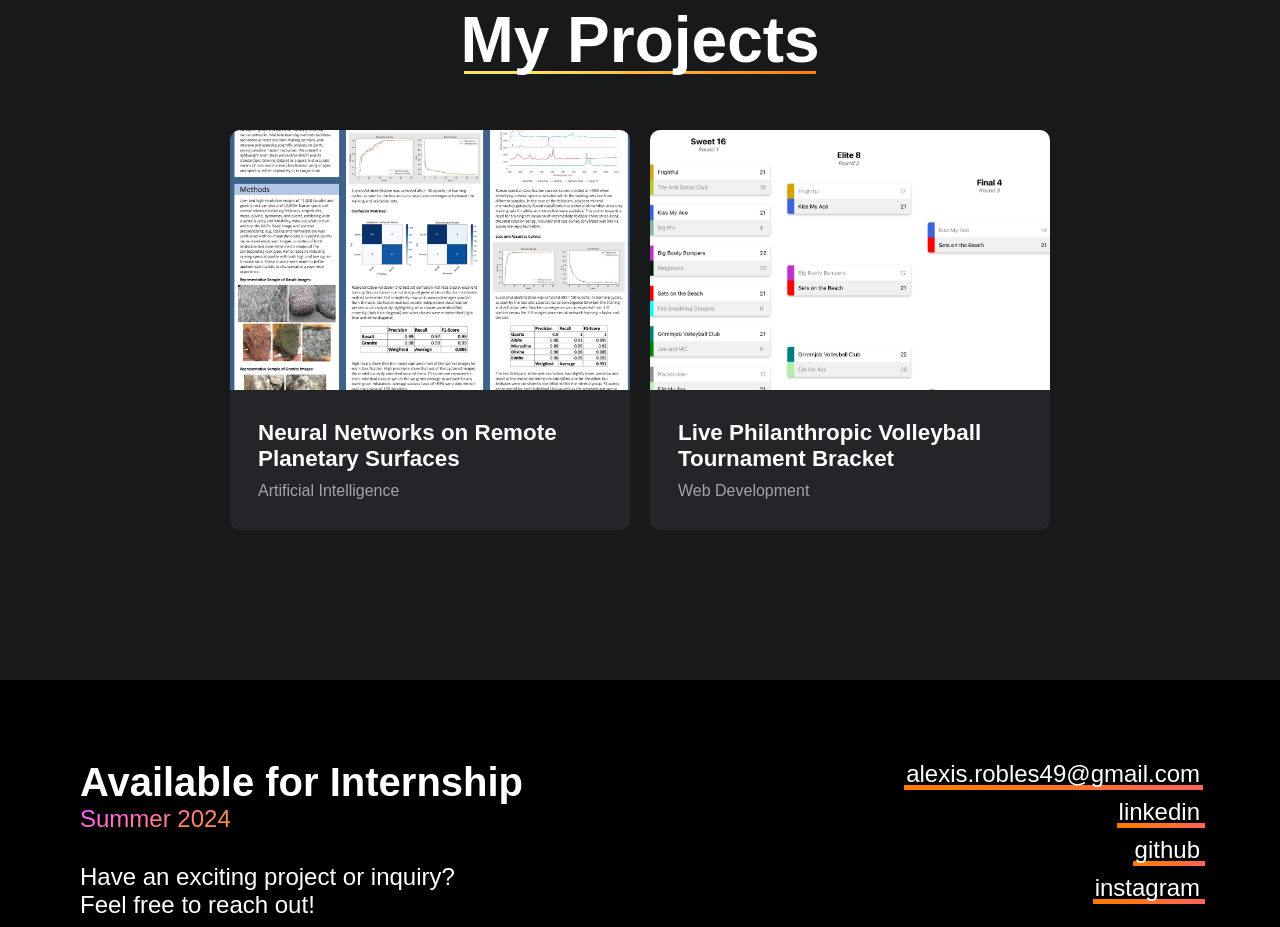
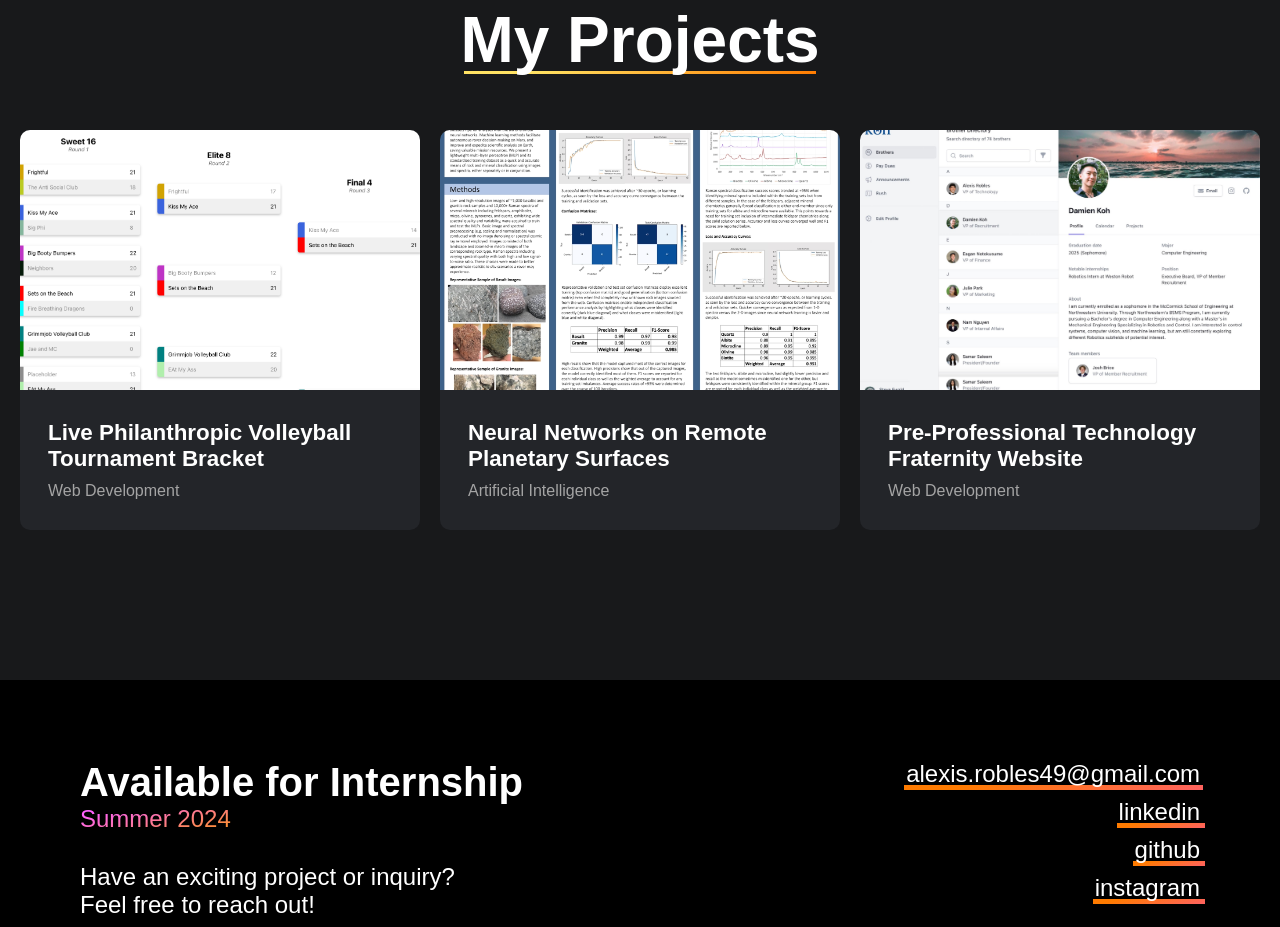
Before and after one commit to al3xisrobles/personal-website, a React (Create React App) app: page / in a window 1280 px wide. Shown: the part 2320-3247 px from the top of the page. Built offline with nearby package versions, Linux system fonts and the light colour scheme.

Commit message:
Added KTP website to projects

```diff
--- a/src/assets.js
+++ b/src/assets.js
@@ -1,5 +1,6 @@
 const assetsObject = {
   tournament: require('./images/tournament.png'),
-  sip: require('./images/sip.png')
+  sip: require('./images/sip.png'),
+  ktpPortal: require('./images/ktpportal.jpeg')
 }
 module.exports = assetsObject
--- a/src/components/Card.jsx
+++ b/src/components/Card.jsx
@@ -11,7 +11,7 @@ function Card(props) {
       {/* Card */}
       <div className="card">
         <div className="img-section">
-          <img src={assets[props.imagePath]} alt="" style={{ objectPosition: pos}}/>
+          <img src={assets[props.imagePath]} alt="" style={{ objectPosition: pos }}/>
         </div>
 
         <div className="text-section">
--- a/src/components/Projects.jsx
+++ b/src/components/Projects.jsx
@@ -8,16 +8,20 @@ function Projects() {
 
   const [firstOpened, setFirstOpened] = useState(false);
   const [secondOpened, setSecondOpened] = useState(false);
+  const [thirdOpened, setThirdOpened] = useState(false);
 
   function openClose(option) {
-    if (firstOpened || secondOpened) {
+    if (firstOpened || secondOpened || thirdOpened) {
       setFirstOpened(false);
       setSecondOpened(false);
+      setThirdOpened(false);
     } else {
       if (option === 1) {
         setFirstOpened(true);
+      } else if (option === 2) {
+        setSecondOpened(true);
       } else {
-        setSecondOpened(true);
+        setThirdOpened(true);
       }
     }
   }
@@ -26,11 +30,11 @@ function Projects() {
     <>
       <div className="projects">
 
-        {(firstOpened || secondOpened) && <div className="close-wrap" onClick={() => firstOpened ? openClose(1) : openClose(2)}></div>}
+        {(firstOpened || secondOpened || thirdOpened) && <div className="close-wrap" onClick={openClose}></div>}
 
         {/* Modal */}
           <div className="modal-wrapper">
-            {firstOpened && !secondOpened &&
+            {firstOpened && !secondOpened && !thirdOpened &&
               <Modal title="Neural Networks on Remote Planetary Surfaces"
               imagePath={'sip'}
               handleClick={() => openClose(1)}
@@ -38,7 +42,7 @@ function Projects() {
               buttonSrc="https://drive.google.com/file/d/1jV1F0A4wqArL8w1Qx5_OdbR654xvup3o/view?usp=sharing"
               buttonText="Read the Poster"/>}
 
-            {secondOpened && !firstOpened &&
+            {secondOpened && !firstOpened && !thirdOpened &&
               <Modal title="Live Philanthropic Volleyball Tournament Bracket"
               imagePath={'tournament'}
               handleClick={() => openClose(2)}
@@ -46,6 +50,14 @@ function Projects() {
               a dynamic bracket UI for live user experience during a philanthropic volleyball tournament with React.js and Flask. Pictured to the left is the live bracket that participants of the tournament could visit on their mobile phone live to see how their team is doing. The web app was connected to a Google spreadsheet that was updated as the tournament went on."
               buttonSrc="https://github.com/al3xisrobles/Live-Tournament-Tracker"
               buttonText="Project Repo"/>}
+
+            {thirdOpened && !secondOpened && !firstOpened &&
+              <Modal title="Kappa Theta Pi Pre-Professional Technology Fraternity Website"
+              imagePath={'ktpPortal'}
+              handleClick={() => openClose(3)}
+              text="As VP of Technology, I developed Kappa Theta Pi’s website with React.js, Tailwind, and Firebase to communicate fraternity purpose and events through minimalistic design, as well as collaborated with the rest of the executive team to organize workshops, lead fraternity meetings, and facilitate the rush and professional development processes. I created an interactive member portal on the website through Firebase to enable scalable networking for members. Currently, I am spearheading a team of 30 undergraduate students in completing a semester-long independent project."
+              buttonSrc="https://www.ktpnu.com/"
+              buttonText="www.ktpnu.com"/>}
           </div>
 
         {/* Title */}
@@ -59,17 +71,6 @@ function Projects() {
 
         {/* Cards */}
         <div className="cards">
-          <motion.div onClick={() => openClose(1)}
-            initial={{ x: 50, opacity: 0 }}
-            whileInView={{ x: 0, opacity: 1 }}
-            transition={{ opacity: { duration: 0.5 }, x: { duration: 0.3 }}}>
-            <Card imagePath = {'sip'}
-                title="Neural Networks on Remote Planetary Surfaces"
-                subject="Artificial Intelligence"
-                x="50"
-                y="50"/>
-          </motion.div>
-
           <motion.div onClick={() => openClose(2)}
             initial={{ x: 50, opacity: 0 }}
             whileInView={{ x: 0, opacity: 1, transition: {
@@ -83,6 +84,31 @@ function Projects() {
                 x="50"
                 y="50"/>
           </motion.div>
+
+          <motion.div onClick={() => openClose(1)}
+            initial={{ x: 50, opacity: 0 }}
+            whileInView={{ x: 0, opacity: 1 }}
+            transition={{ opacity: { duration: 0.5 }, x: { duration: 0.3 }}}>
+            <Card imagePath = {'sip'}
+                title="Neural Networks on Remote Planetary Surfaces"
+                subject="Artificial Intelligence"
+                x="50"
+                y="50"/>
+          </motion.div>
+
+          <motion.div onClick={() => openClose(3)}
+            initial={{ x: 50, opacity: 0 }}
+            whileInView={{ x: 0, opacity: 1, transition: {
+              delay: 0.1
+            }}}
+            transition={{ opacity: { duration: 0.5 }, x: { duration: 0.3 }}}
+            >
+            <Card imagePath = {'ktpPortal'}
+                title="Pre-Professional Technology Fraternity Website"
+                subject="Web Development"
+                x="50"
+                y="50"/>
+          </motion.div>
         </div>
       </div>
     </>
```
Also changed, not shown: src/images/ktpportal.jpeg (added).
